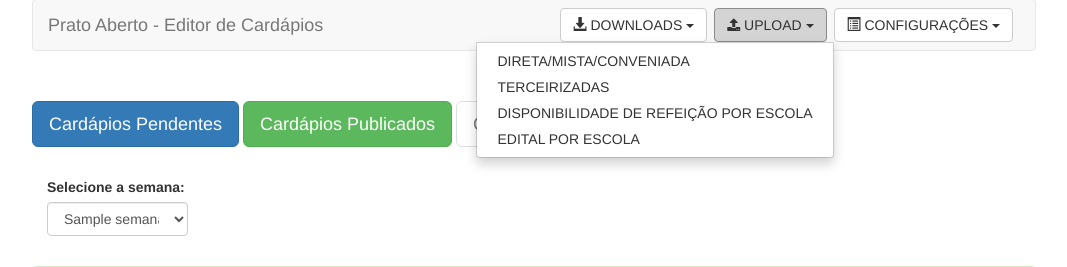
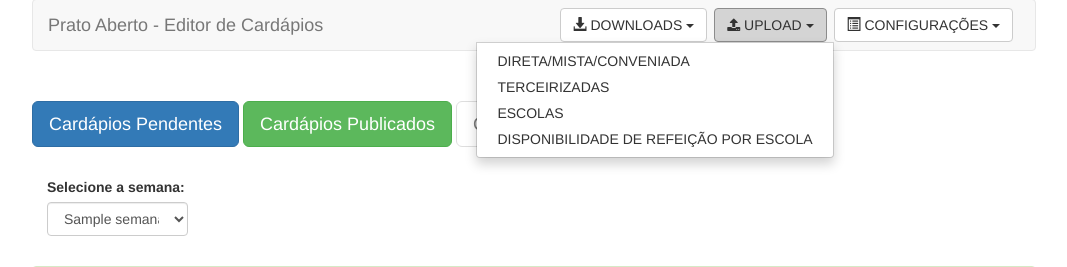
Before and after one commit to mauriciolongato/pratoaberto_editor_cardapio, a Flask app: template templates/pendencias_deletadas.html in a window 1280 px wide, after a click on "UPLOAD". Shown: the part 31-298 px from the top of the page, without its empty margins (106-1173 px from the left). Run offline with Flask 2, Linux system fonts and the light colour scheme; the template is opened without the code that fills it: most values are stand-ins (such as "Sample title", 1, 10 or a date in 2020); some libraries are stand-ins or nearby versions.

Commit message:
hrefs apontadas par pagina de escolas

```diff
--- a/app.py
+++ b/app.py
@@ -409,7 +409,7 @@ def atualiza_config_cardapio():
         return ('', 200)
 
 
-@app.route('/atualiza_escolas', methods=['GET'])
+@app.route('/escolas', methods=['GET'])
 def atualiza_escolas():
     if request.method == "GET":
         escolas = get_escolas()
--- a/templates/pendencias_deletadas.html
+++ b/templates/pendencias_deletadas.html
@@ -94,8 +94,8 @@
                                 <ul class="dropdown-menu">
                                     <li><a href="#" data-toggle="modal" data-target="#xml_form">DIRETA/MISTA/CONVENIADA</a></li>
                                     <li><a href="/cria_terceirizada">TERCEIRIZADAS</a></li>
+                                    <li><a href="/escolas">ESCOLAS</a></li>
                                     <li><a href="#">DISPONIBILIDADE DE REFEIÇÃO POR ESCOLA</a></li>
-                                    <li><a href="#">EDITAL POR ESCOLA</a></li>
                                 </ul>
                             </li>
 
--- a/templates/pendencias_publicacao.html
+++ b/templates/pendencias_publicacao.html
@@ -91,8 +91,8 @@
                                 <ul class="dropdown-menu">
                                     <li><a href="#" data-toggle="modal" data-target="#xml_form">DIRETA/MISTA/CONVENIADA</a></li>
                                     <li><a href="/cria_terceirizada">TERCEIRIZADAS</a></li>
+                                    <li><a href="/escolas">ESCOLAS</a></li>
                                     <li><a href="#">DISPONIBILIDADE DE REFEIÇÃO POR ESCOLA</a></li>
-                                    <li><a href="#">EDITAL POR ESCOLA</a></li>
                                 </ul>
                             </li>
                             <li class="dropdown" style="padding-right: 7px">
--- a/templates/pendencias_publicadas.html
+++ b/templates/pendencias_publicadas.html
@@ -89,8 +89,8 @@
                                 <ul class="dropdown-menu">
                                     <li><a href="#" data-toggle="modal" data-target="#xml_form">DIRETA/MISTA/CONVENIADA</a></li>
                                     <li><a href="/cria_terceirizada">TERCEIRIZADAS</a></li>
+                                    <li><a href="/escolas">ESCOLAS</a></li>
                                     <li><a href="#">DISPONIBILIDADE DE REFEIÇÃO POR ESCOLA</a></li>
-                                    <li><a href="#">EDITAL POR ESCOLA</a></li>
                                 </ul>
                             </li>
                             <li class="dropdown" style="padding-right: 7px">
```
